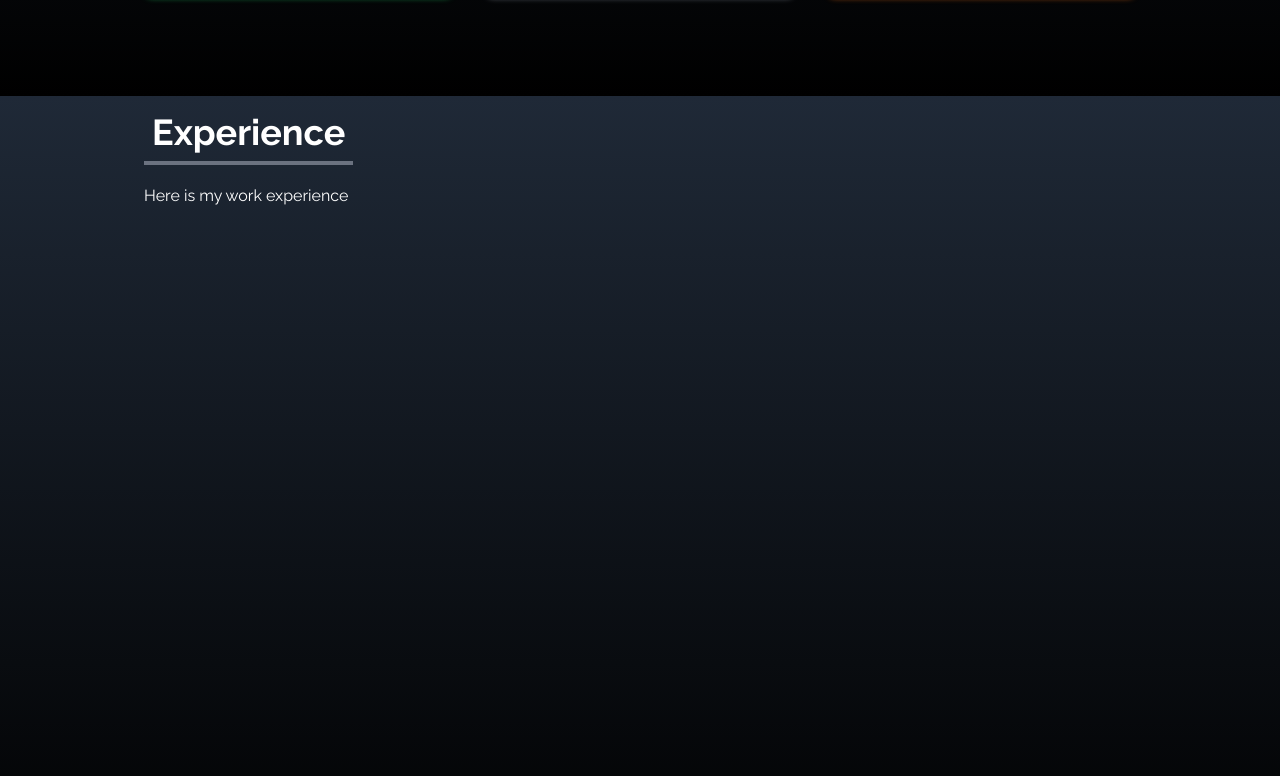
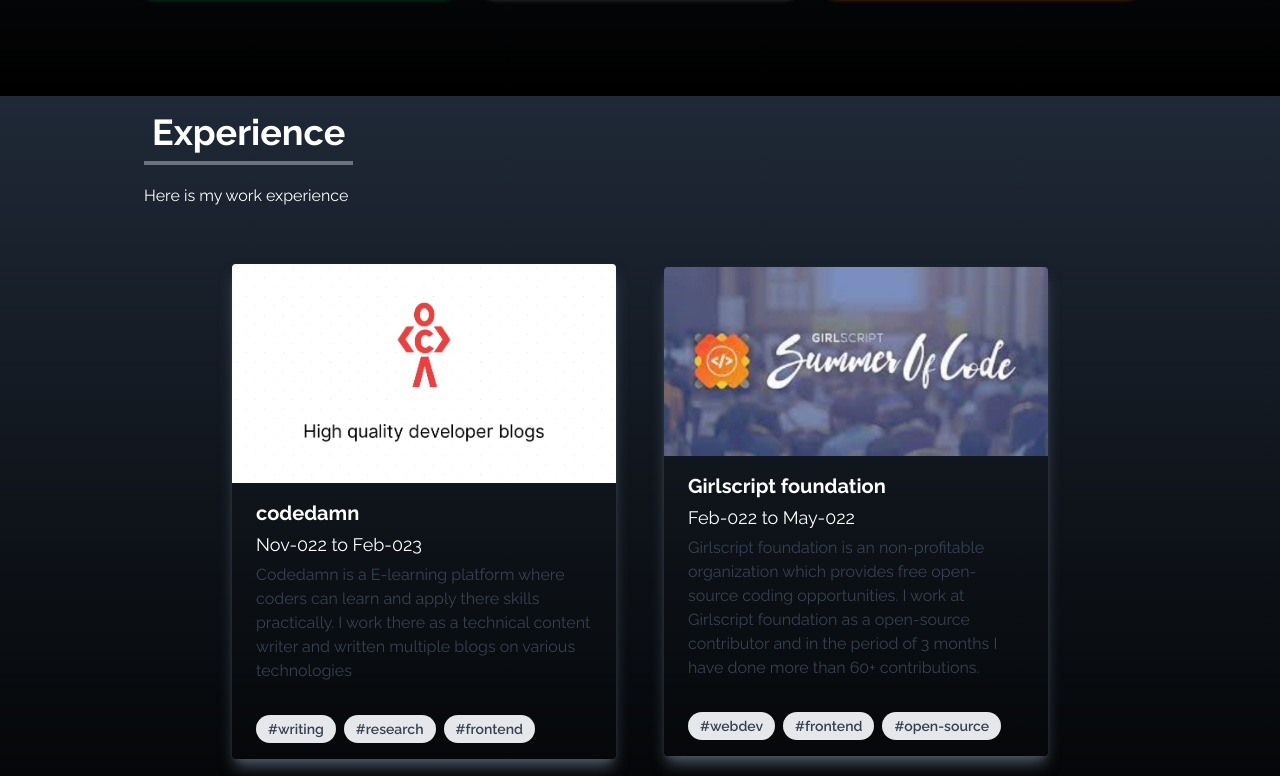
Before and after one commit to AmolShelke2/Portfolio-v3, a React (Create React App) app: page / in a window 1280 px wide. Shown: the part 3104-3880 px from the top of the page. Built offline with nearby package versions, Linux system fonts and the light colour scheme.

Commit message:
feat: done creating experience card component

```diff
--- a/src/components/Experience.js
+++ b/src/components/Experience.js
@@ -5,7 +5,6 @@
 
 import codedamn from "../assets/experience/codedamn.png";
 import girlscript from "../assets/experience/girlscript.jpg";
-import hundredDaysOfCode from "../assets/experience/100daysofcode.jpg";
 
 const Experience = () => {
   useEffect(() => {
@@ -17,39 +16,20 @@
       company: "codedamn",
       role: "Tech Support team",
       date: "Nov-022 to Feb-023",
+      logo: codedamn,
       description:
-        "Codedamn is a E-learning platform where coders can learn and apply there skills practically",
-      tasks: {
-        task1: "Writen blogs on various technologies",
-        task2: "Become an top performer and get extended for 6 months",
-        task3: "Written plag free articles",
-      },
+        "Codedamn is a E-learning platform where coders can learn and apply there skills practically. I work there as a technical content writer and written multiple blogs on various technologies",
+      topics: ["writing", "research", "frontend"],
     },
 
     {
       company: "Girlscript foundation",
       role: "Open-source developer",
       date: "Feb-022 to May-022",
+      logo: girlscript,
       description:
-        "Girlscript foundation is an non-profitable organization which provides free open-source coding opportunities.",
-      tasks: {
-        task1: "Created contributions over 15+ github repositories",
-        task2: "Become a top performer with 15th rank all over India",
-        task3: "Created all the contributions without any plagiarisms",
-      },
-    },
-
-    {
-      company: "#100daysofcode",
-      role: "Self-tought developer",
-      date: "Dec-021 to Mar-022",
-      description:
-        "#100daysofcode is an challenging way of learning and posting your progress with other as a self-tought developer",
-      tasks: {
-        task1: "Started Learning web development with zero knowldge",
-        task2: "Learned HTML, CSS and JavaScript in this challenge",
-        task3: "Created and deployed multiple projects with github and vercel",
-      },
+        "Girlscript foundation is an non-profitable organization which provides free open-source coding opportunities. I work at Girlscript foundation as a open-source contributor and in the period of 3 months I have done more than 60+ contributions.",
+      topics: ["webdev", "frontend", "open-source"],
     },
   ];
 
@@ -62,7 +42,7 @@
     >
       <div
         className="max-w-screen-lg mx-auto p-4 flex flex-col justify-center
-        text-white md:flex-wrap lg:flex-wrap"
+        text-white"
       >
         <div>
           <p
@@ -74,10 +54,44 @@
           <p className="my-8">Here is my work experience</p>
         </div>
 
-        <div
-          className="flex flex-row justify-center items-center
-        md:flex-wrap lg:flex-wrap"
-        ></div>
+        <div className="flex flex-row justify-center items-center flex-wrap">
+          {experinces.map(experience => (
+            <div className="max-w-sm rounded overflow-hidden shadow-lg shadow-gray-600 mx-6 mb-4 lg:my-6">
+              <img className="w-full" src={experience.logo} alt="Mountain" />
+              <div className="px-6 py-4">
+                <div className="font-bold text-xl mb-1">
+                  {experience.company}
+                </div>
+                <div className="font-normal text-lg mb-1">
+                  {experience.date}
+                </div>
+                <p className="text-gray-700 text-base">
+                  {experience.description}
+                </p>
+              </div>
+              <div className="px-6 pt-4 pb-2">
+                <span
+                  className="inline-block bg-gray-200 rounded-full px-3 py-1
+               text-sm font-semibold text-gray-700 mr-2 mb-2"
+                >
+                  #{experience.topics[0]}{" "}
+                </span>
+                <span
+                  className="inline-block bg-gray-200 rounded-full px-3 py-1
+               text-sm font-semibold text-gray-700 mr-2 mb-2"
+                >
+                  #{experience.topics[1]}{" "}
+                </span>
+                <span
+                  className="inline-block bg-gray-200 rounded-full px-3 py-1
+              text-sm font-semibold text-gray-700 mr-2 mb-2"
+                >
+                  #{experience.topics[2]}{" "}
+                </span>
+              </div>
+            </div>
+          ))}
+        </div>
       </div>
     </div>
   );
```
Also changed, not shown: src/assets/experience/100daysofcode.jpg (deleted).
